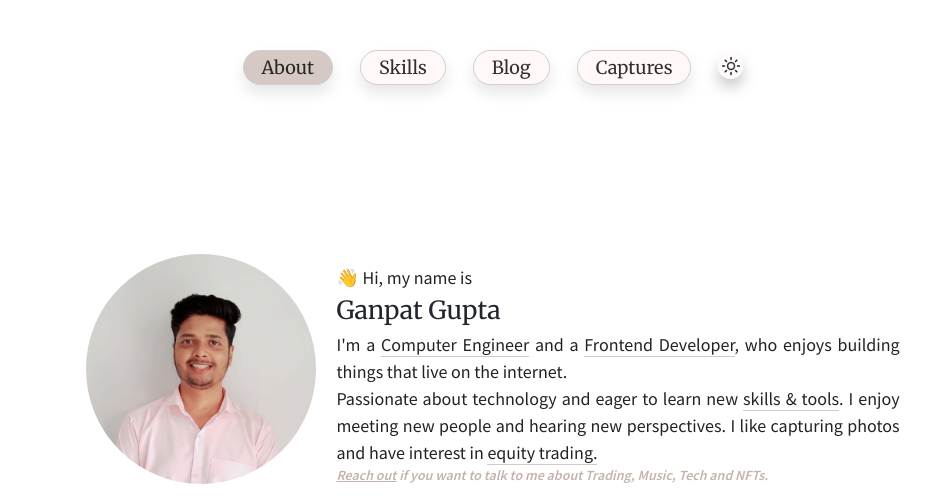
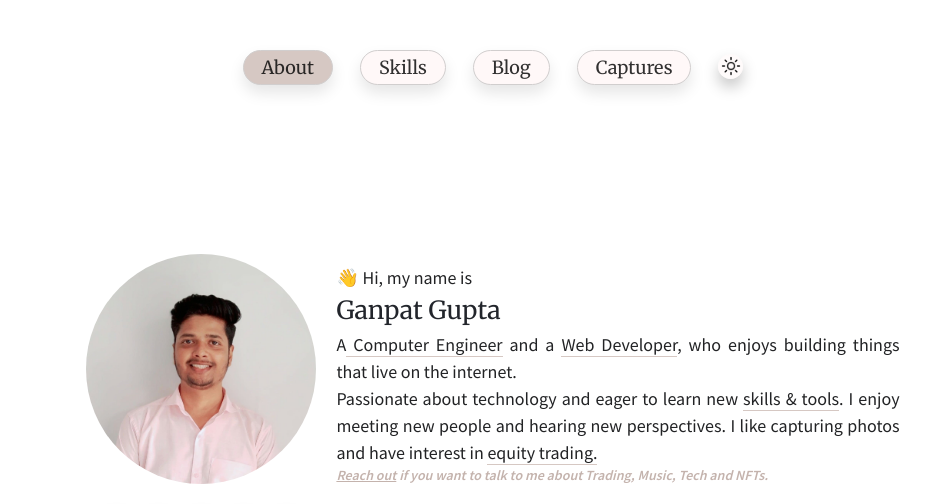
Before and after one commit to theguptag/portfolio, a plain HTML site: page index.html in a window 1280 px wide. Shown: the top 504 px of the page, without its empty margins (147-1080 px from the left). Drawn offline with Linux system fonts and the light colour scheme.

Commit message:
bio changes

```diff
--- a/index.html
+++ b/index.html
@@ -63,8 +63,8 @@
                             <h1>Ganpat Gupta</h1>
                         </div>
                         <div class="short-info">
-                            <p>I'm a <span style="border-bottom: 1px solid #D6C8C3;"> Computer Engineer</span> and a
-                                <span style="border-bottom: 1px solid #D6C8C3;">Frontend Developer</span>, who enjoys
+                            <p>A<span style="border-bottom: 1px solid #D6C8C3;"> Computer Engineer</span> and a
+                                <span style="border-bottom: 1px solid #D6C8C3;">Web Developer</span>, who enjoys
                                 building things that live on the internet.
                                 <br>
                                 Passionate about technology and eager to learn new <span
```
